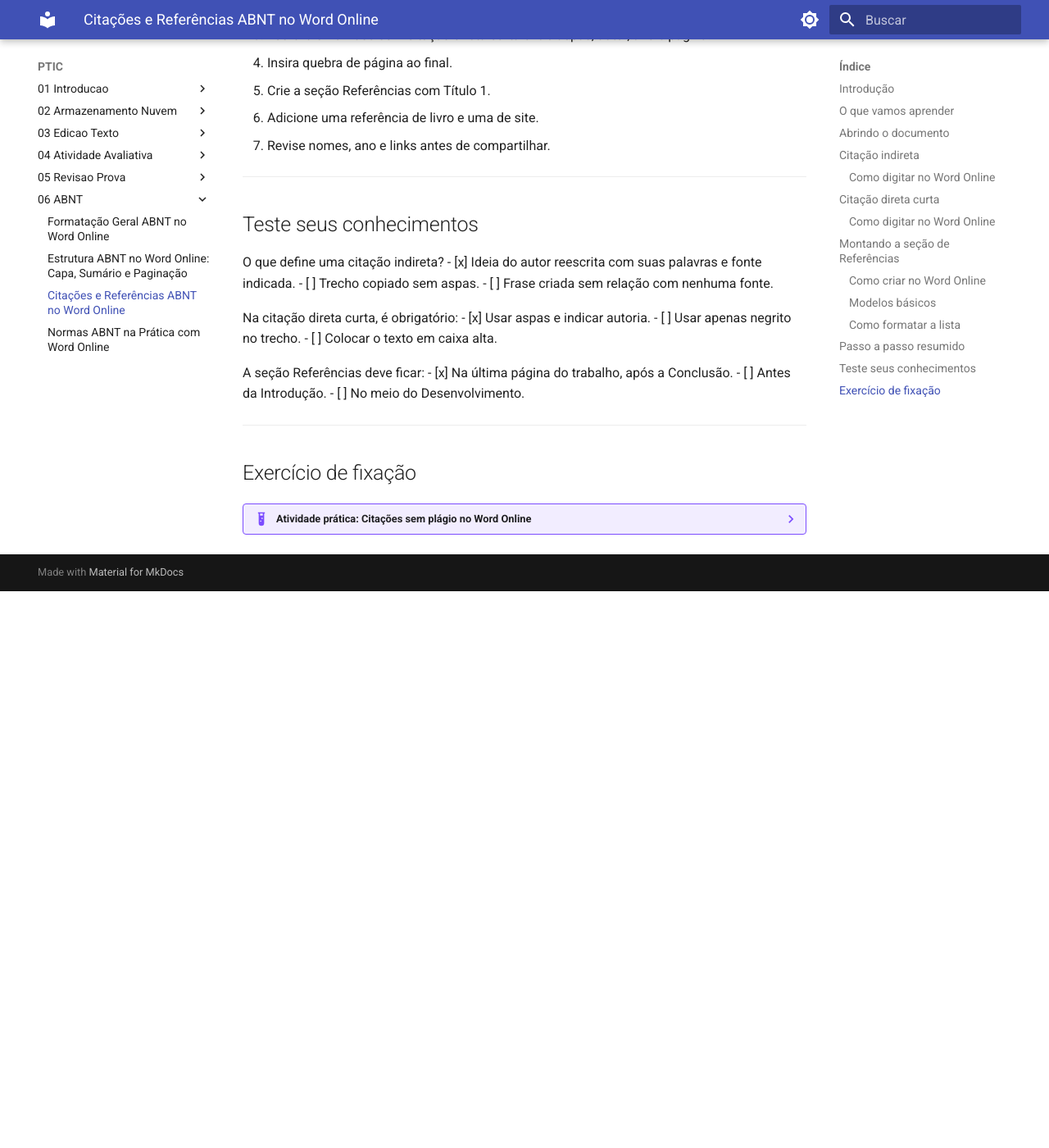
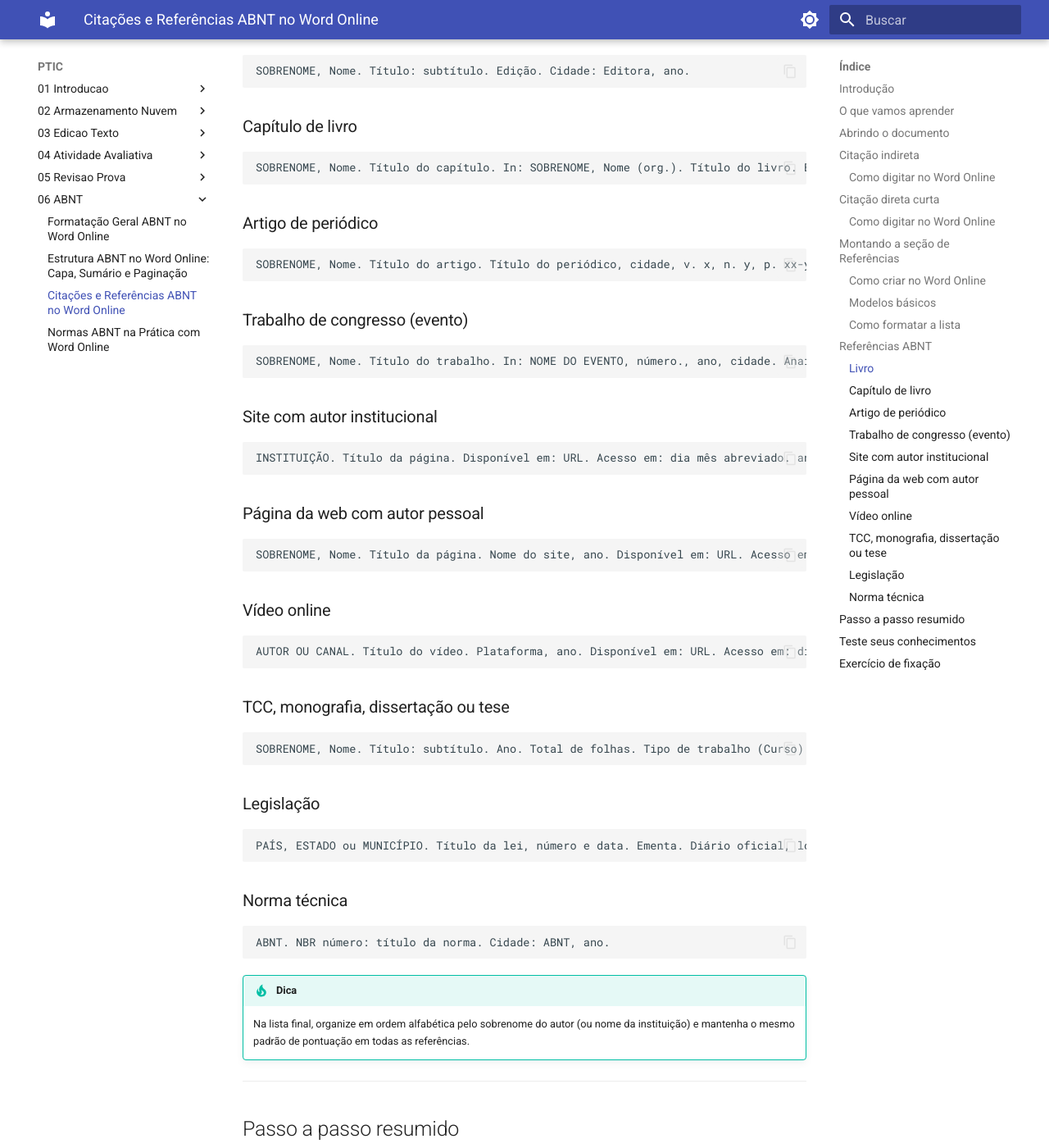
Before and after one commit to i-davies/Conteudo-Etec-2026, an MkDocs documentation site: the page built from docs/PTIC/06_ABNT/03_Citacoes_Referencias_ABNT.md, in a window 1280 px wide and 1400 px high, scrolled down 3180 px. Shown: the whole window at 82% size. Built offline with MkDocs 1.6.1 and Material for MkDocs 9.7.7, drawn with Linux system fonts in a browser that asks for light colours; before the commit the page ends 3901 px from its top, so only the background shows below that; some of the changed text lies outside the part shown.

Commit message:
feat: PTIC ABNT

````diff
--- a/docs/PTIC/06_ABNT/03_Citacoes_Referencias_ABNT.md
+++ b/docs/PTIC/06_ABNT/03_Citacoes_Referencias_ABNT.md
@@ -115,6 +115,75 @@ AUTOR ou INSTITUIÇÃO. Título da página. Disponível em: link. Acesso em: dia
 
 ---
 
+## Referências ABNT
+
+Use os modelos abaixo para copiar, colar e adaptar com os dados reais da sua fonte.
+
+### Livro
+
+```text
+SOBRENOME, Nome. Título: subtítulo. Edição. Cidade: Editora, ano.
+```
+
+### Capítulo de livro
+
+```text
+SOBRENOME, Nome. Título do capítulo. In: SOBRENOME, Nome (org.). Título do livro. Edição. Cidade: Editora, ano. p. xx-yy.
+```
+
+### Artigo de periódico
+
+```text
+SOBRENOME, Nome. Título do artigo. Título do periódico, cidade, v. x, n. y, p. xx-yy, mês abreviado. ano.
+```
+
+### Trabalho de congresso (evento)
+
+```text
+SOBRENOME, Nome. Título do trabalho. In: NOME DO EVENTO, número., ano, cidade. Anais [...]. Cidade: Instituição, ano. p. xx-yy.
+```
+
+### Site com autor institucional
+
+```text
+INSTITUIÇÃO. Título da página. Disponível em: URL. Acesso em: dia mês abreviado. ano.
+```
+
+### Página da web com autor pessoal
+
+```text
+SOBRENOME, Nome. Título da página. Nome do site, ano. Disponível em: URL. Acesso em: dia mês abreviado. ano.
+```
+
+### Vídeo online
+
+```text
+AUTOR OU CANAL. Título do vídeo. Plataforma, ano. Disponível em: URL. Acesso em: dia mês abreviado. ano.
+```
+
+### TCC, monografia, dissertação ou tese
+
+```text
+SOBRENOME, Nome. Título: subtítulo. Ano. Total de folhas. Tipo de trabalho (Curso) - Instituição, cidade, ano.
+```
+
+### Legislação
+
+```text
+PAÍS, ESTADO ou MUNICÍPIO. Título da lei, número e data. Ementa. Diário oficial, local, data.
+```
+
+### Norma técnica
+
+```text
+ABNT. NBR número: título da norma. Cidade: ABNT, ano.
+```
+
+!!! tip "Dica"
+    Na lista final, organize em ordem alfabética pelo sobrenome do autor (ou nome da instituição) e mantenha o mesmo padrão de pontuação em todas as referências.
+
+---
+
 ## Passo a passo resumido
 
 1. Abra o documento no OneDrive.
````
Also changed, not shown: docs/PTIC/06_ABNT/01_Formatacao_Geral_ABNT.md (+51 -42 lines), docs/PTIC/06_ABNT/02_Estrutura_Capa_Sumario_Paginacao.md (+0 -2 lines).
